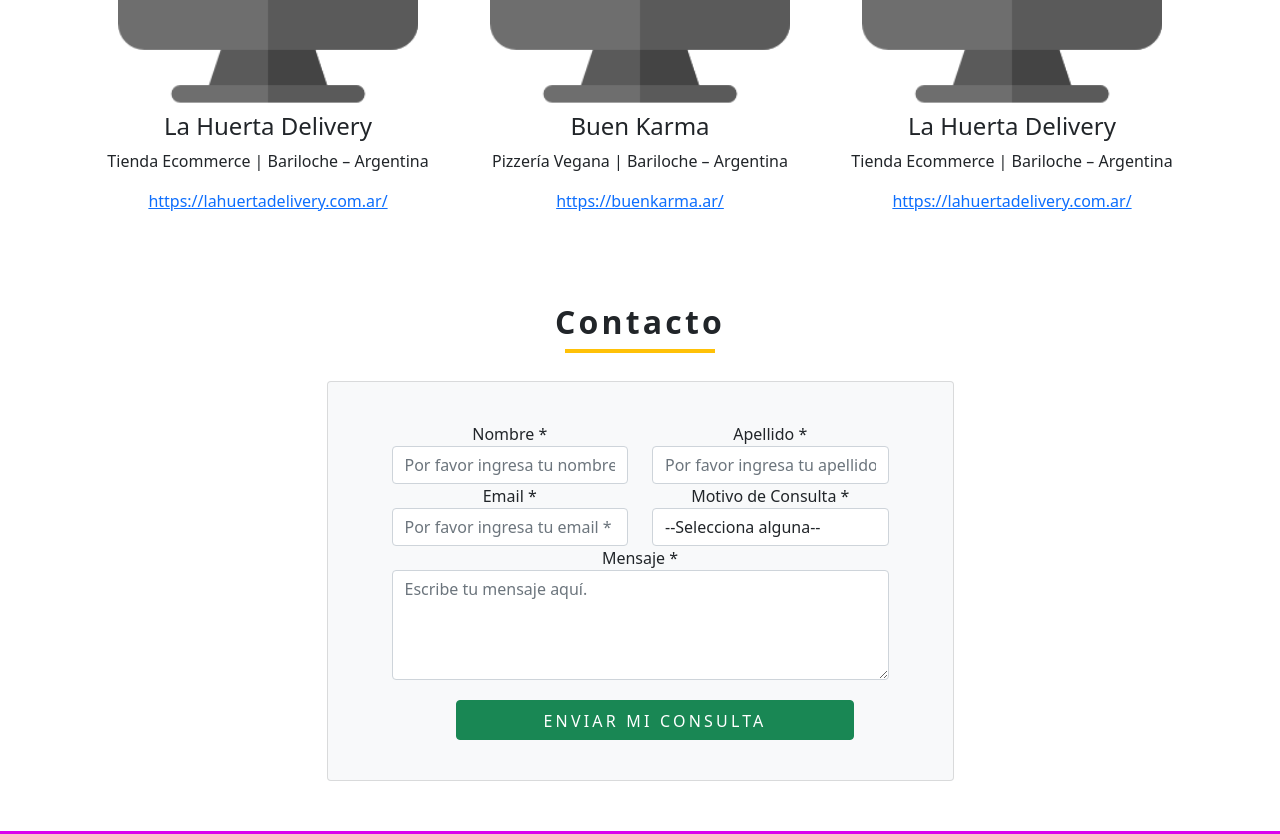
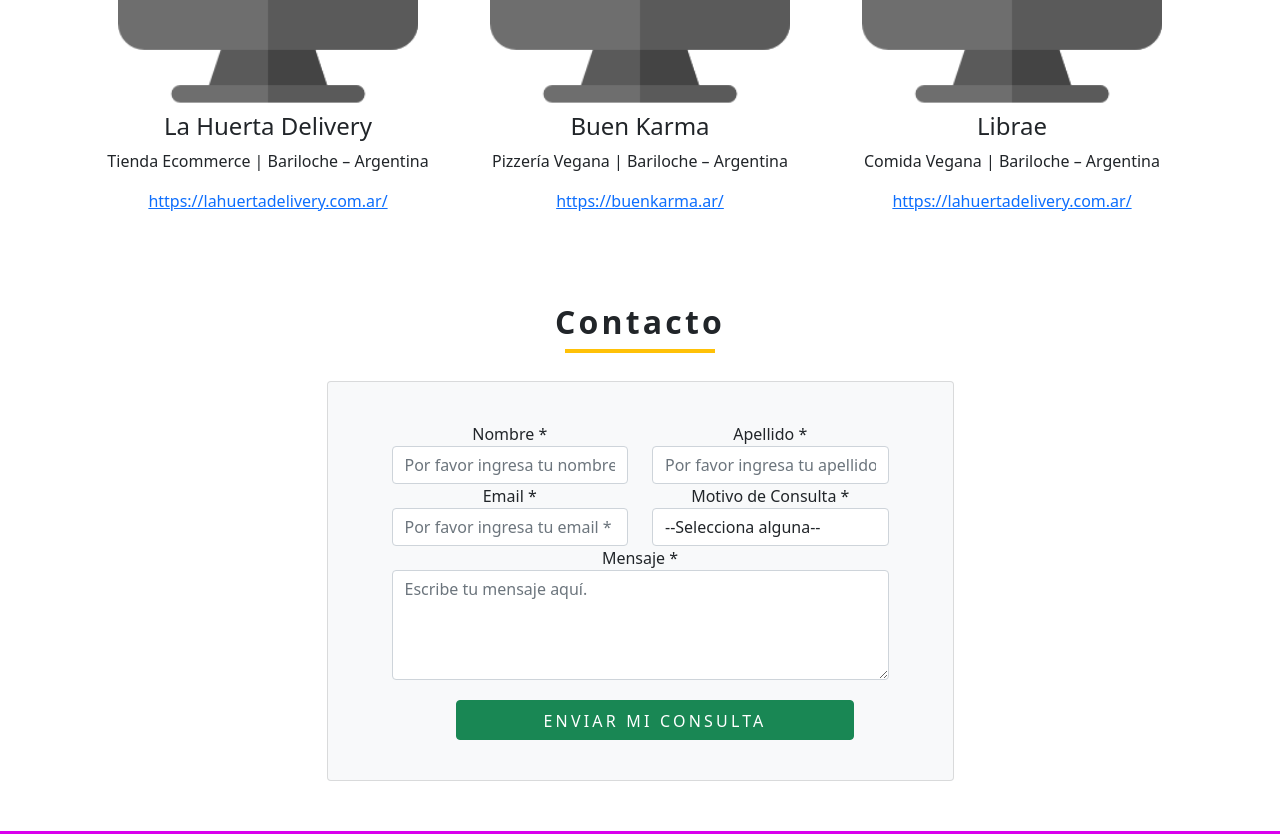
Before and after one commit to lucasbeckerok/Kobu-AgenciaDigital, a plain HTML site: page index.html in a window 1280 px wide. Shown: the part 2558-3392 px from the top of the page. Drawn offline with nearby package versions, Linux system fonts and the light colour scheme.

Commit message:
edicion de porfolio 2

```diff
--- a/index.html
+++ b/index.html
@@ -284,8 +284,8 @@
 			</div>
 			<div class="col-xl-4 col-lg-4 col-md-6 col-sm-12">
 				<img class="portfolio__img" src="./img/portfolio.png" alt="">
-				<h4>La Huerta Delivery</h4>
-				<p>Tienda Ecommerce | Bariloche – Argentina</p>
+				<h4>Librae</h4>
+				<p>Comida Vegana | Bariloche – Argentina</p>
 				<a href="https://lahuertadelivery.com.ar/">https://lahuertadelivery.com.ar/</a>
 			</div>
 		</div>
```
